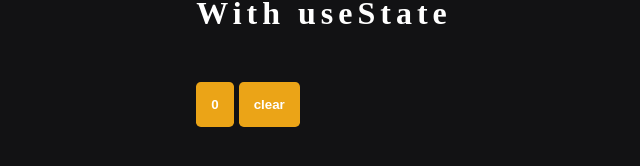
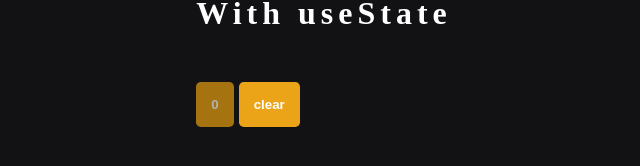
Before and after one commit to ZaninDe/react-basics-concepts, a React (Create React App) app: page / in a window 1280 px wide. In both pictures the pointer is over the button 530 px from the left and 462 px from the top of the page. Shown: the part 358-524 px from the top of the page, without its empty margins (316-956 px from the left). Built offline with nearby package versions, Linux system fonts and the light colour scheme.

Commit message:
hover button

```diff
--- a/src/components/Button/styles.css
+++ b/src/components/Button/styles.css
@@ -6,6 +6,11 @@
   margin-right: 5px;
   border: none;
   border-radius: 0.3rem;
+  transition: filter 0.3s;
+}
+
+button:hover {
+  filter: brightness(0.7);
 }
 
 h1 {
```
